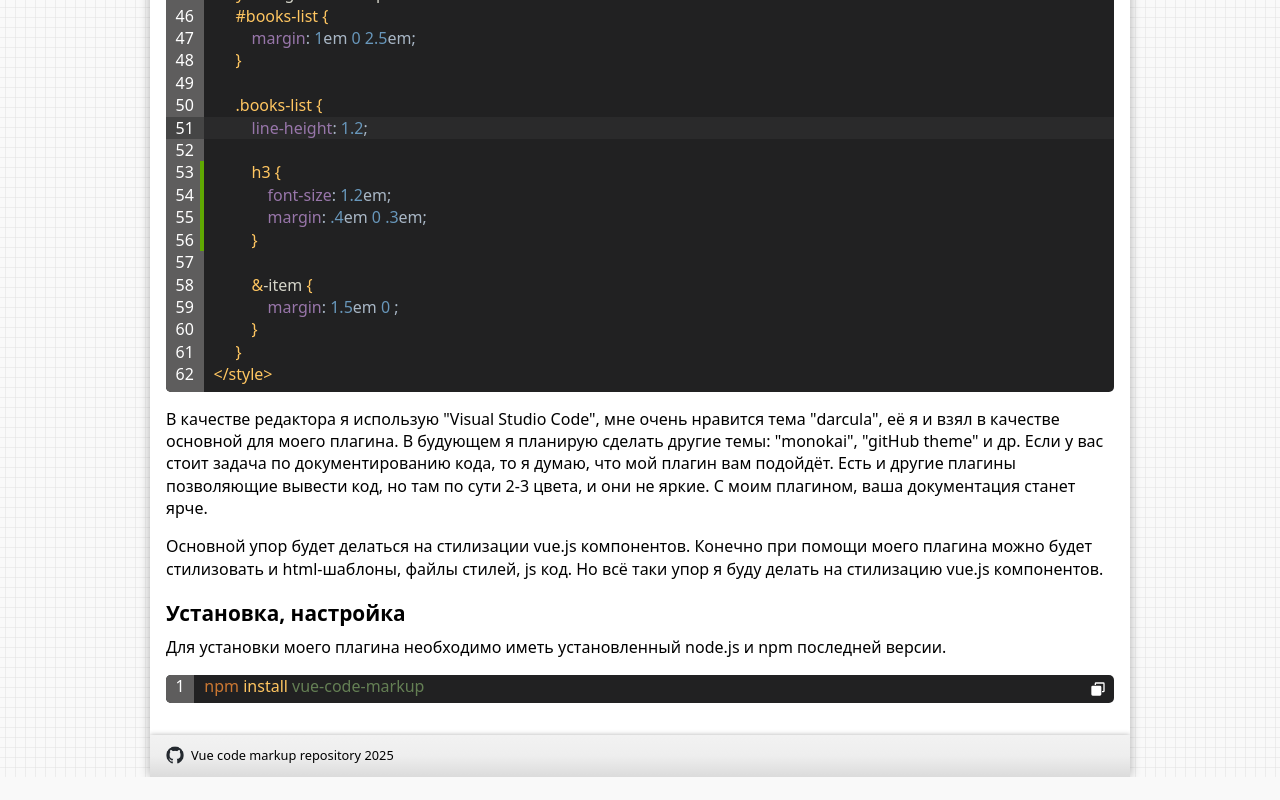
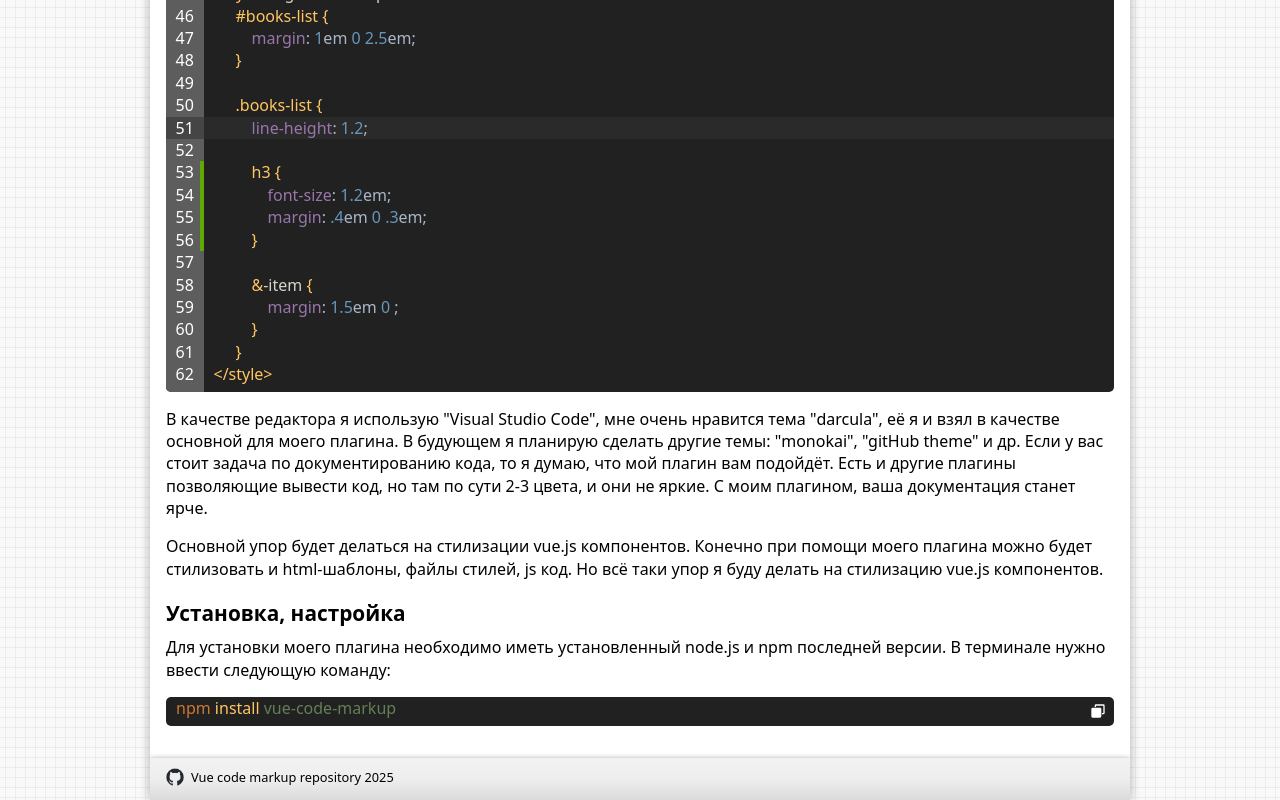
Before and after one commit to maksimkaJCHK/vue-code-markup, a Vue app: page / in a window 1280 px wide. Shown: the part 1363-2163 px from the top of the page. Before the commit the page ends 2140 px from the top, so only its background shows below. Built offline with nearby package versions, Linux system fonts and the light colour scheme.

Commit message:
Не много поправил пример установки, поправил документацию

```diff
--- a/src/components/MainContent.vue
+++ b/src/components/MainContent.vue
@@ -31,7 +31,7 @@
       </h2>
 
       <p>
-        Для установки моего плагина необходимо иметь установленный node.js и npm последней версии.
+        Для установки моего плагина необходимо иметь установленный node.js и npm последней версии. В терминале нужно ввести следующую команду:
       </p>
 
       <instal-code lang="ru" />
@@ -55,6 +55,16 @@
       <p>
         The main focus will be on styling vue.js components. Of course, using my plugin, it will be possible to style html templates, style files, and js code. But still, I will focus on styling vue.js components.
       </p>
+
+      <h2>
+        Installation, configuration
+      </h2>
+
+      <p>
+        To install my plugin, you need to have node installed.js and npm are the latest versions. Enter the following command in the terminal:
+      </p>
+
+      <instal-code />
     </template>
 
     <!-- <tab-books-list lang="ru" />
--- a/src/components/code-examples/doc/InstalCode.vue
+++ b/src/components/code-examples/doc/InstalCode.vue
@@ -2,6 +2,7 @@
   <code-markup
     :code="code"
     :is-header="false"
+    :is-count="false"
     v-bind="codeParam"
   >
     <code-line>
```
